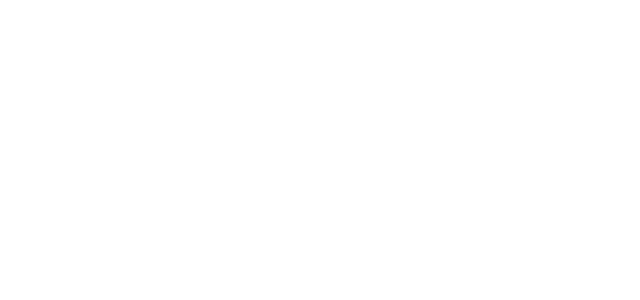
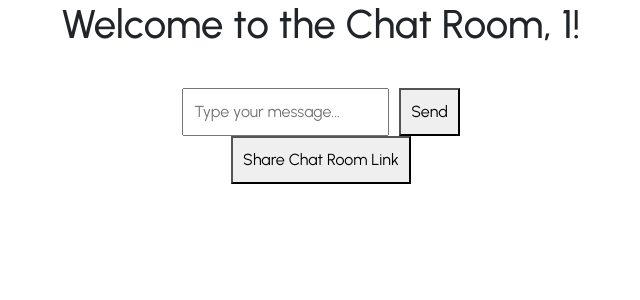
Before and after one commit to it21175848/ITPM, a React (Create React App) app in the folder client/: page /chatroom/1 in a window 1280 px wide. Before the commit this address had no page. Shown: the top 300 px of the page, without its empty margins (319-959 px from the left). Built offline with nearby package versions, Linux system fonts and the light colour scheme.

Commit message:
ui updated

```diff
--- a/client/package.json
+++ b/client/package.json
@@ -23,6 +23,7 @@
     "react-scripts": "4.0.3",
     "react-stripe-checkout": "^2.6.3",
     "redux-persist": "^6.0.0",
+    "socket.io-client": "^4.7.5",
     "styled-components": "^5.3.1",
     "web-vitals": "^1.0.1"
   },
--- a/client/src/App.jsx
+++ b/client/src/App.jsx
@@ -13,6 +13,7 @@
 import Navbar from "./components/Navbar";
 import Newsletter from "./components/Newsletter";
 import Announcement from "./components/Announcement";
+import ChatRoom from "./pages/ChatRoom/ChatRoom";
 
 const App = () => {
   const user = useSelector((state) => state.user);
@@ -28,7 +29,7 @@
       <Route path="/success" element={<Success />} />
       <Route path="/shops" element={<ShopPage />} />
       <Route path="/shops/:id" element={<Shop />} />
-
+      <Route path="/chatroom/:name" element={<ChatRoom />} />
 
     </Routes>
   );
--- /dev/null
+++ b/client/src/pages/ChatRoom/ChatRoom.jsx
@@ -0,0 +1,95 @@
+import React, { useState, useEffect } from "react";
+import { useParams, useNavigate } from "react-router-dom";
+
+const ChatRoom = () => {
+  const { name } = useParams();
+  const [username, setUsername] = useState("");
+  const [messages, setMessages] = useState([]);
+  const [messageInput, setMessageInput] = useState("");
+  const navigate = useNavigate();
+
+  useEffect(() => {
+    setUsername(name);
+  }, [name]);
+
+  const sendMessage = () => {
+    const message = { user: username, text: messageInput };
+    setMessages([...messages, message]);
+    setMessageInput("");
+  };
+
+  const handleUsernameChange = (e) => {
+    setUsername(e.target.value);
+  };
+
+  const shareLink = () => {
+    const shareURL = window.location.origin + "/chatroom/" + username;
+    navigator.clipboard.writeText(shareURL);
+    alert("Chat room link copied to clipboard!");
+  };
+
+  const joinChatRoom = () => {
+    if (username.trim() !== "") {
+      navigate(`/chatroom/${username}`);
+    } else {
+      alert("Please enter a username!");
+    }
+  };
+
+  return (
+    <div
+      style={{ display: "flex", flexDirection: "column", alignItems: "center" }}
+    >
+      {username ? (
+        <>
+          <h1 style={{ marginBottom: "20px" }}>
+            Welcome to the Chat Room, {username}!
+          </h1>
+          <div style={{ marginBottom: "20px", width: "100%" }}>
+            {messages.map((message, index) => (
+              <div
+                key={index}
+                style={{ display: "flex", marginBottom: "10px" }}
+              >
+                <span style={{ fontWeight: "bold", marginRight: "10px" }}>
+                  {message.user}:{" "}
+                </span>
+                <span>{message.text}</span>
+              </div>
+            ))}
+          </div>
+          <div style={{ display: "flex" }}>
+            <input
+              type="text"
+              placeholder="Type your message..."
+              value={messageInput}
+              onChange={(e) => setMessageInput(e.target.value)}
+              style={{ padding: "10px", marginRight: "10px" }}
+            />
+            <button onClick={sendMessage} style={{ padding: "10px" }}>
+              Send
+            </button>
+          </div>
+        </>
+      ) : (
+        <div style={{ marginBottom: "20px" }}>
+          <input
+            type="text"
+            placeholder="Enter your username..."
+            value={username}
+            onChange={handleUsernameChange}
+            style={{ padding: "10px", marginRight: "10px" }}
+          />
+          <button onClick={joinChatRoom} style={{ padding: "10px" }}>
+            Join Chat Room
+          </button>
+        </div>
+      )}
+      <button onClick={shareLink} style={{ padding: "10px" }}>
+        Share Chat Room Link
+      </button>
+    </div>
+  );
+};
+
+export default ChatRoom;
```
Also changed, not shown: 1 other file (tests, documents, lock files or other folders).
